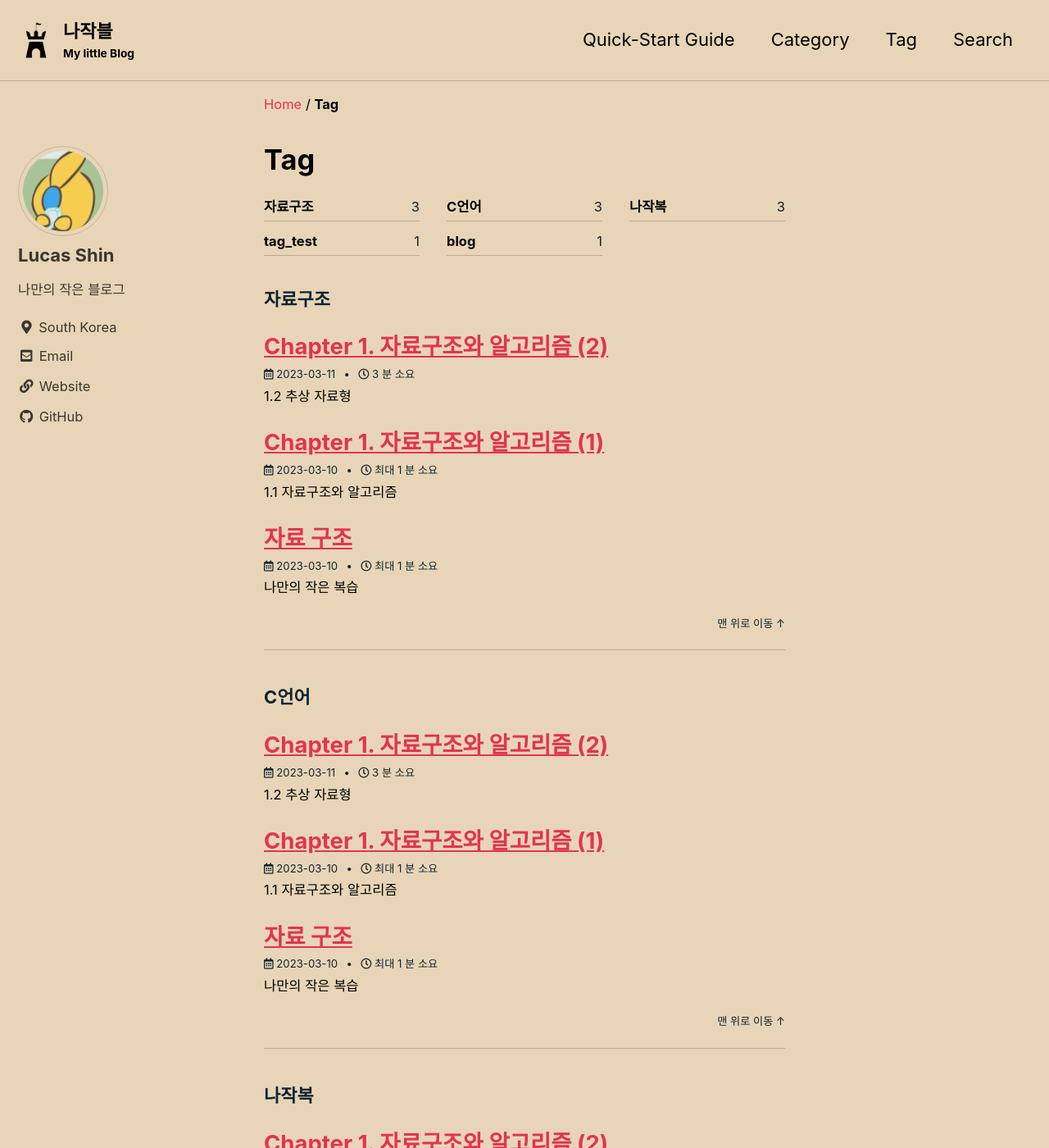
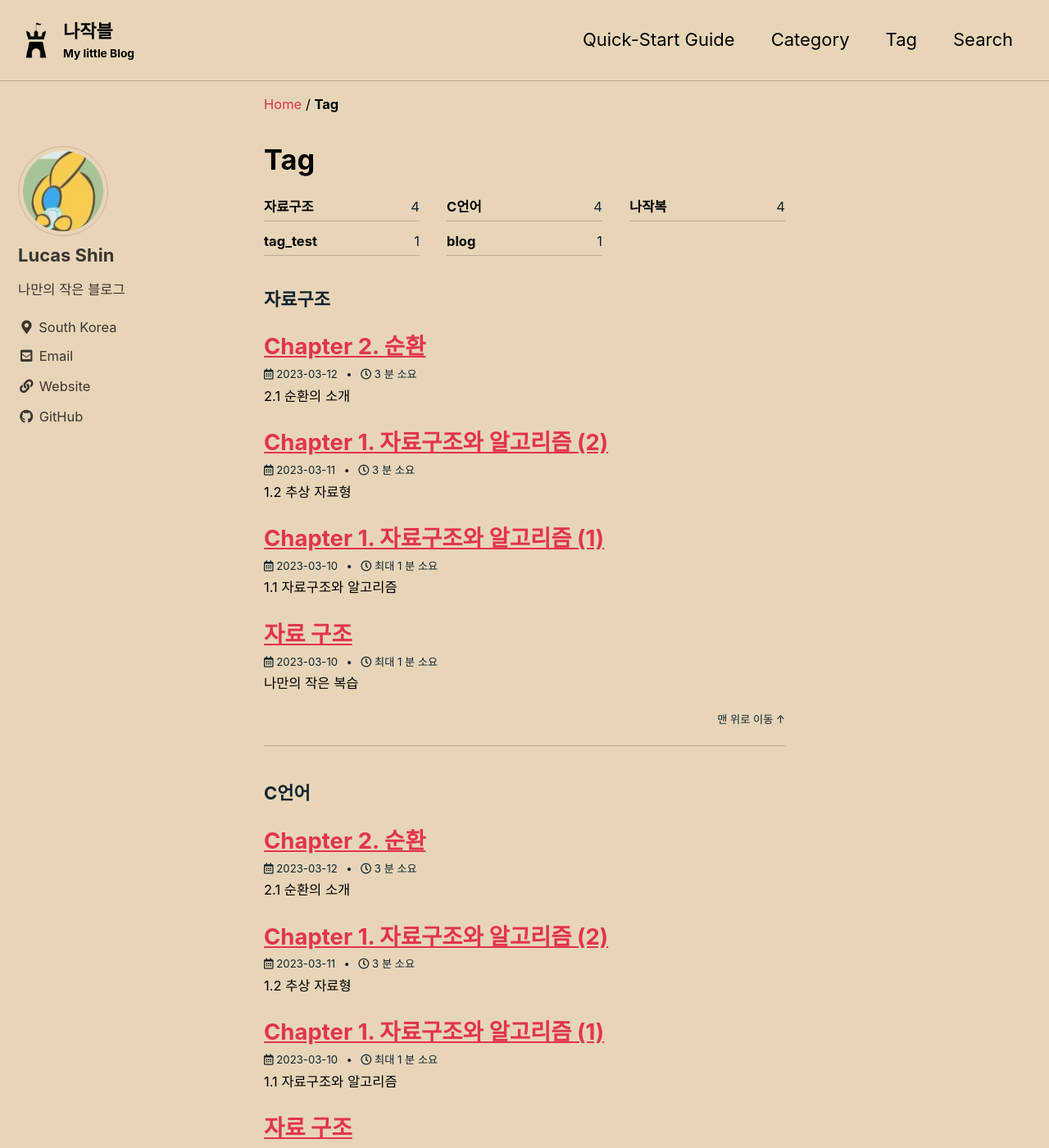
Before and after one commit to Lucas-Shin-Dev/lucas-shin-dev.github.io, a Jekyll site: the page built from _pages/tag-archive.md, in a window 1280 px wide and 1400 px high. Shown: the whole window at 82% size. Built offline with Jekyll 4.4.1, drawn with Linux system fonts in a browser that asks for light colours; cached includes are drawn as plain includes; some of the changed lines change nothing that is shown; some of the changed text lies outside the part shown.

Commit message:
upload 2023-03-12 DataStructure review

````diff
--- /dev/null
+++ b/_posts/2023-03-12-Review0312-DataStructure.md
@@ -0,0 +1,208 @@
+---
+layout: single
+title:  "Chapter 2. 순환"
+categories: DataStructure
+tag: [자료구조, C언어, 나작복]
+toc: true
+author_profile: false
+sidebar:
+    nav: "docs"
+search: true #true, false
+---
+
+## 2.1 순환의 소개
+
+**순환(recursion)**이란
+
+어떤 알고리즘이나 함수가 자기 자신을 호출하여 문제를 해결하는 프로그래밍 기법이다.
+
+
+
+### 순환의 예
+
+$/n! = \begin{cases} 1, \mbox{if }n \mbox{ =0} \\ n*(n-1)! \mbox{if }n\mbox{ >=1} \end{cases}\$
+
+```c
+int factorial(int n) {
+    if(n <= 1)
+        return (1);
+    else
+        return (n*factorial(n-1));
+}
+```
+
+만약 factorial(3)을 호출했을 경우 수행 도중에 factorial(2)를 호출하게 되고 factorial(2)는 다시 factorial(1)을 호출하게 된다.
+
+factorial(1)은 n이 1이므로 첫 번째 if 문장이 참이 되고 따라서 순환 없이 1을 반환하게 된다.
+
+
+
+### 순환 호출의 내부적인 구현
+
+위와 같은 프로그램이 동작할 때 어떤 과정을 거칠까?
+
+먼저 **복귀주소**가 시스템 스택에 저장되고 호출되는 함수를 위한 **매개변수(parameter)**와 **지역변수**를 스택으로부터 할당받는다.
+
+이러한 함수를 위한 시스템 스택에서의 공간을 **활성 레코드(activation record)**라 한다.
+
+준비가 끝나면 호출된 함수의 시작 위치로 점프하여 수행을 시작한다.
+
+만약 호출된 함수가 자기 자신이라면 자기 자신의 시작 위치로 점프하게 된다.
+
+이후 호출된 함수가 끝나게 되면 시스템 스택에서 복귀주소를 추출하여 호출한 함수로 되돌아가게 된다.
+
+
+
+### 순환 알고리즘의 구조
+
+순환 알고리즘은 자기 자신을 호출하는 부분과 순환 호출을 멈추는 부분으로 구성되어 있다.
+
+만약 순호나 호출을 멈추는 부분이 없다면 시스템 스택을 다 사용할 때까지 순환적으로 호출되다가 오류를 내면서 멈출 것이다.
+
+**따라서 반드시 순환 호출에는 순환 호출을 멈추는 문장이 포함되어야 한다.**
+
+
+
+### 순환 **$\leftrightarrow\$** 반복
+
+**반복(iteration)**이란
+
+for나 while 등의 반복구조로 간명하고 효율적으로 되풀이 하는 방법이다.
+
+반면에 반복을 사용하게 되면 지나치게 복잡해지는 문제들도 존재한다.
+
+이런 경우 순환이 좋은 해결책이 될 수 있다.
+
+
+
+기본적으로 반복과 순환은 문제 해결 능력이 같으며 많은 경우에는 순환 알고리즘을 반복 버전으로, 반복 알고리즘을 순환 버전으로 바꾸어 쓸 수 있다.
+
+다음은 위 순환을 이용한 factorial함수를 반복 버전으로 바꾼 형태이다.
+
+```c
+int factorial_iter(int n) {
+    int i, result = 1;
+    for (i=1; i<=n; i++)
+        result *= i;
+    return (result);
+}
+```
+
+순환과 반복 중에서 어떤 형태가 더 좋을까?
+
+문제의 정의가 순환적으로 되어 있는 경우 순환으로 작성하는 것이 훨씬 더 쉽다.
+
+또한 대개 순환 형태의 코드가 더 이해하기 쉽다.
+
+그러나 순환적인 코드의 약점은 실행 시간에 있다.
+
+따라서 무엇이 더 좋다기보다는 수행 시간, 기억 공간 등을 고려하여 더 이로운 것을 선택하는 것이 바람직하다.
+
+예시로 factorial의 경우 순환을 사용했을 때와 반복을 사용했을 때 $/O(n) = n/$으로 동일하지만 순환 호출의 경우 여분의 기억 공간이 더 필요하고 함수를 호출하기 위해서는 함수의 매개변수들을 스택에 저장하는 등의 사전 작업이 상당히 필요하다.
+
+그러나 거듭제곱값 계산의 경우 순환을 사용했을 때 반복을 사용했을 때보다 수행 시간이 짧다.
+
+
+
+## 2.2 거듭제곱값 계산
+
+```c
+double power_iter(double x, int n) {
+    int i;
+    double result = 1.0;
+
+    for(i=0; i<n; i++)
+        result *= x;
+    return result;
+}
+```
+
+```c
+double power_recursion(double x, int n) {
+	1f( n==0 )
+        return 1;
+	else if ( (n%2)==0 )
+		return power(x*x, n/2);
+	else
+        return x*power(x*x, (n-l)/2);
+}
+```
+
+함수 power_iter의 경우 시간 복잡도가 $\O(n)\$이다.
+
+함수 power_recursion의 경우 처음에는 n승 이었다가 n/2승으로, 또 n/4승으로 크기가 점점 줄어든다.
+
+$/n = 2^k\$라고 가정하자
+
+양변에 $\log\$를 취하면 $\log_{2} n = k\$임을 알 수 있다.
+
+따라서 시간 복잡도는 $\O(log_{2} n)\$으로 반복을 사용한 경우보다 순환을 사용했을 때 더욱 빠른 것을 알 수 있다.
+
+
+
+## 2.3 피보나치 수열의 계산
+
+순환을 사용하게 되면 단순하게 작성이 가능하며 가독성이 높아진다.
+
+그러나 중복된 계산을 몇 번씩 반복한다면 계산시간이 엄청 길어질 수 있다.
+
+```c
+int fib(int n) {
+	if( n==0 )
+        return 0;
+	if( n==l )
+        return 1;
+
+    return (fib(n-l) + fib(n-2));
+}
+```
+
+위의 함수는 단순하지만 중복되는 계산이 반복되기 때문에 비효율적이다.
+
+![image-20230312213132321]({{site.url}}\images\2023-03-12-Review0312-DataStructure\image-20230312213132321.png)
+
+$\T(n) = T(n-1) + T(n-2) + C\$이고 $\O(2^n)\$을 가지는 걸 알 수 있다.
+
+```c
+int fib_iter(int n) {
+	if (n == 0)
+        return 0;
+	if (n == 1)
+        return 1;
+	int pp = 0;
+	int p = 1;
+	int result = 0;
+	for (int 1 = 2; i <= n; i++) {
+		result = p + pp;
+		PP = P；
+		p = result;
+	}
+	return reult;
+}
+```
+
+순환을 사용하지 않고 반복구조를 이용하면 $O(n)\$이라는 계산시간이 훨씬 짧은 알고리즘을 구성할 수 있다.
+
+
+
+## 2.4 하노이탑 문제
+
+순환을 가장 잘 이용할 수 있는 것은 하노이탑 문제이다.
+
+```c
+#include <stdio.h>
+void hanoi_tower(int n, char from, char tmp, char to) {
+	if (n == 1)
+        printf("원판 1을 %c 에서 %c으로 옮긴다.\n", from, to);
+	else {
+		hanoi_tower(n—1, from, to, tmp);
+		printf("원판 %d을 %c에서 %c으로 옮긴다.\n", n, from, to);
+		hano1_tower(n-1, tmp, from, to);
+	}
+}
+
+int main(void) {
+	hanoi_tower(4, 'A', 'B', 'C');
+	return 0;
+}
+```
````
Also changed, not shown: _posts/2023-03-11-Review0311-DataStructure.md (+1 -1 lines), images/2023-03-12-Review0312-DataStructure/image-20230312213132321.png (added).
